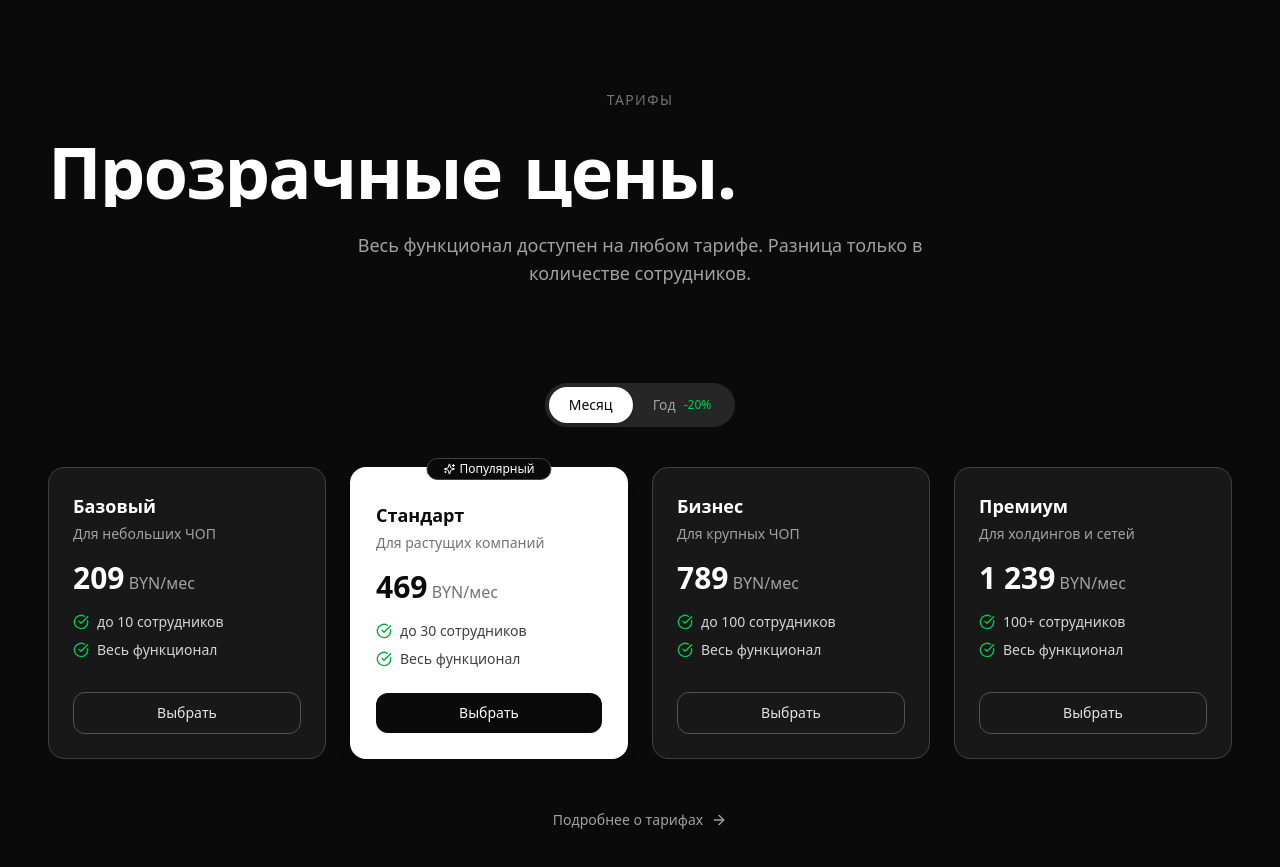
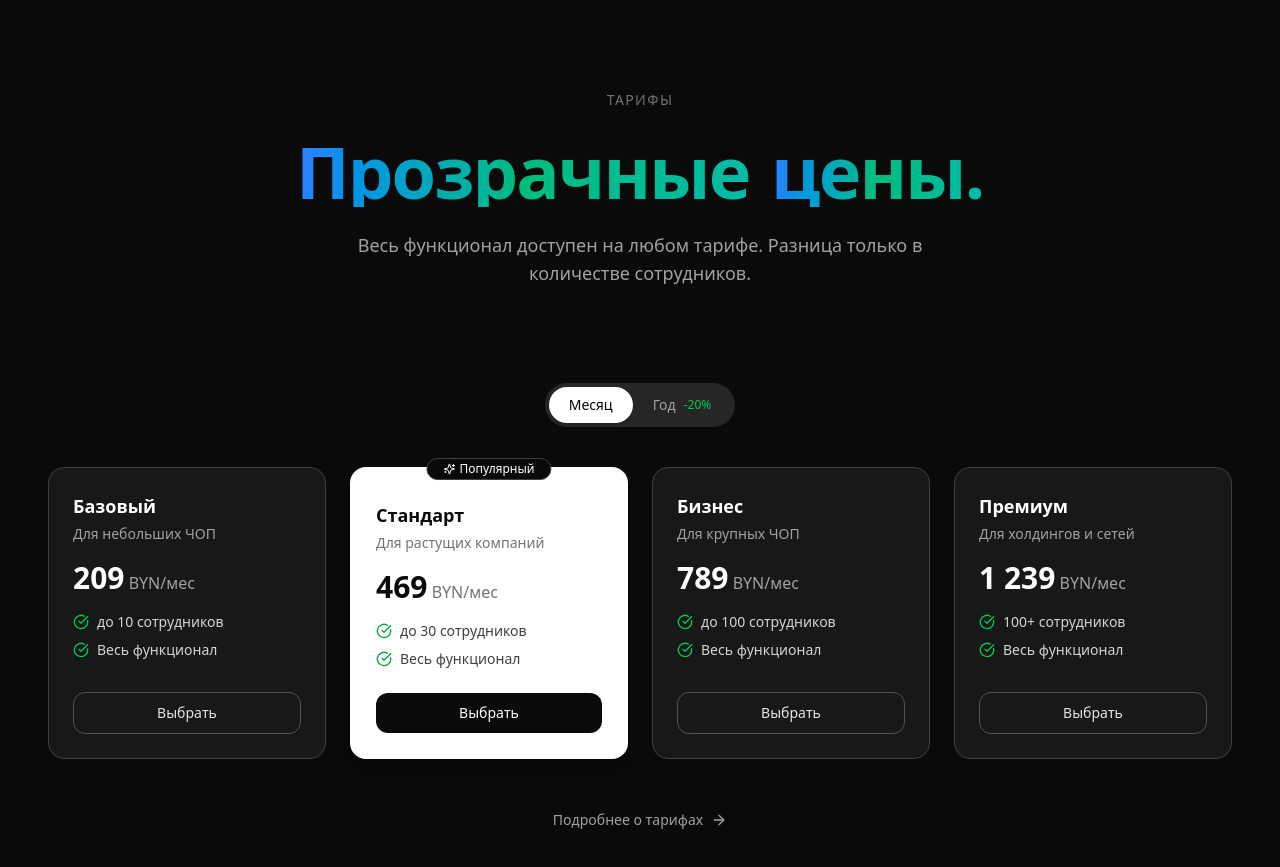
Before and after one commit to glcskl/TESTlending, a Next.js app: page / in a window 1280 px wide. Shown: the part 5220-6087 px from the top of the page. Built offline with nearby package versions, Linux system fonts and the light colour scheme.

Commit message:
feat: pricing heading gradient and centered

```diff
--- a/src/app/page.tsx
+++ b/src/app/page.tsx
@@ -110,7 +110,7 @@ function PricingSection() {
         <div className="text-center mb-24">
           <span className="text-sm font-medium uppercase tracking-widest text-neutral-500">Тарифы</span>
           <h2 className="overflow-hidden text-5xl md:text-7xl font-bold tracking-tight text-white mt-6">
-            <span className="flex flex-wrap"><RevealWords text="Прозрачные цены." fill="text-white" /></span>
+            <span className="flex flex-wrap justify-center"><RevealWords text="Прозрачные цены." fill="bg-gradient-to-r from-blue-500 via-emerald-500 to-teal-500 bg-clip-text text-transparent" /></span>
           </h2>
           <p className="text-neutral-400 mt-6 text-lg max-w-xl mx-auto">Весь функционал доступен на любом тарифе. Разница только в количестве сотрудников.</p>
         </div>
```
